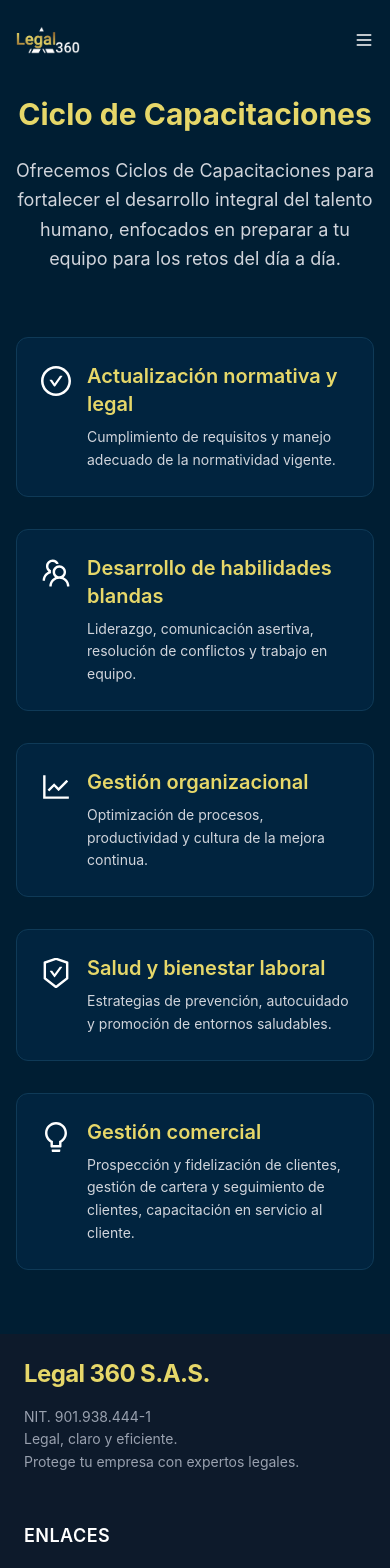
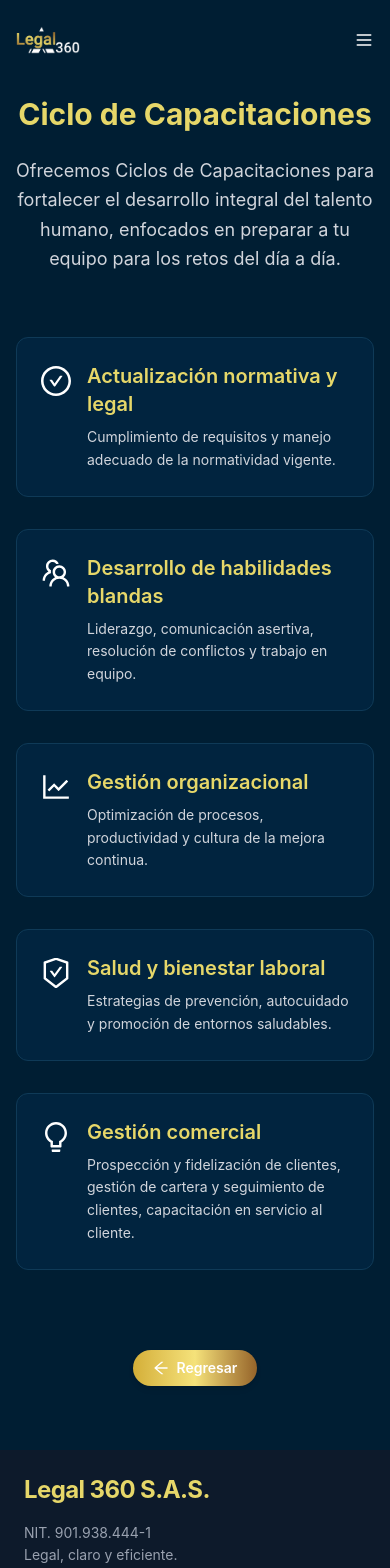
Before and after one commit to sazaba/legal360, a React (Vite) app: page /ciclo-capacitaciones in a window 390 px wide. Shown: the top 1568 px of the page. Built offline with nearby package versions, Linux system fonts and the light colour scheme; no server answers.

Commit message:
ciclocapacitaciones2

```diff
--- a/src/pages/CicloCapacitaciones.jsx
+++ b/src/pages/CicloCapacitaciones.jsx
@@ -1,13 +1,19 @@
-import React from 'react';
+import React, { useEffect } from 'react';
+import { HashLink as Link } from 'react-router-hash-link';
 import {
   CheckCircleOutlined,
   BulbOutlined,
   TeamOutlined,
   SafetyCertificateOutlined,
-  LineChartOutlined
+  LineChartOutlined,
+  ArrowLeftOutlined
 } from '@ant-design/icons';
 
 const CicloCapacitaciones = () => {
+  useEffect(() => {
+    window.scrollTo({ top: 0, left: 0, behavior: 'smooth' });
+  }, []);
+
   const modulos = [
     {
       titulo: 'Actualización normativa y legal',
@@ -37,8 +43,8 @@ const CicloCapacitaciones = () => {
   ];
 
   return (
-    <div className="min-h-screen bg-[#001e33] pt-24 pb-16 px-4 font-roboto">
-      <div className="max-w-5xl mx-auto">
+    <div className="relative min-h-screen bg-[#001e33] pt-24 pb-16 px-4 font-roboto">
+      <div className="relative z-20 max-w-5xl mx-auto">
 
         {/* Encabezado */}
         <div className="text-center mb-16">
@@ -72,6 +78,27 @@ const CicloCapacitaciones = () => {
           ))}
         </div>
 
+        {/* Botones de Volver */}
+        <div className="mt-20 text-center">
+          <Link
+            to="/#servicios"
+            className="gap-2 bg-[#e6d769] hover:bg-[#f1e28c] text-[#001e33] font-bold py-2 px-5 rounded-full shadow-md hover:scale-105 transition duration-300 fixed sm:top-24 sm:left-6 hidden sm:inline-flex z-50"
+          >
+            <ArrowLeftOutlined />
+            <span>Volver</span>
+          </Link>
+
+          <div className="block sm:hidden mt-20 text-center z-20">
+            <Link
+              to="/#servicios"
+              className="inline-flex items-center gap-2 bg-gradient-to-r from-[#d4af37] via-[#f5e27a] to-[#95642a] text-[#001e33] font-semibold py-2 px-5 rounded-full text-sm shadow-md hover:scale-105 transition-all duration-300"
+            >
+              <ArrowLeftOutlined className="text-base" />
+              Regresar
+            </Link>
+          </div>
+        </div>
+
       </div>
     </div>
   );
--- a/src/pages/Servicios.jsx
+++ b/src/pages/Servicios.jsx
@@ -4,7 +4,7 @@ import {
   FileProtectOutlined,
   SafetyCertificateOutlined,
   ReadOutlined,
-  BulbOutlined // <-- Nuevo ícono importado
+  BulbOutlined
 } from '@ant-design/icons';
 import { useNavigate } from 'react-router-dom';
 import Teamlegal from '../assets/images/Teamlegal.webp';
@@ -66,7 +66,7 @@ const Servicios = ({ id }) => {
       id: 5,
       titulo: 'Ciclo de Capacitaciones',
       icono: <BulbOutlined style={iconStyle} />,
-      resumen: 'Fortalecemos el desarrollo integral del talento humano en actualización normativa, habilidades blandas, gestión y salud laboral.',
+      resumen: 'Capacitación integral para el talento humano, fortaleciendo sus habilidades y optimizando la gestión y bienestar laboral de tu empresa.',
       link: '/ciclo-capacitaciones'
     }
   ];
```
